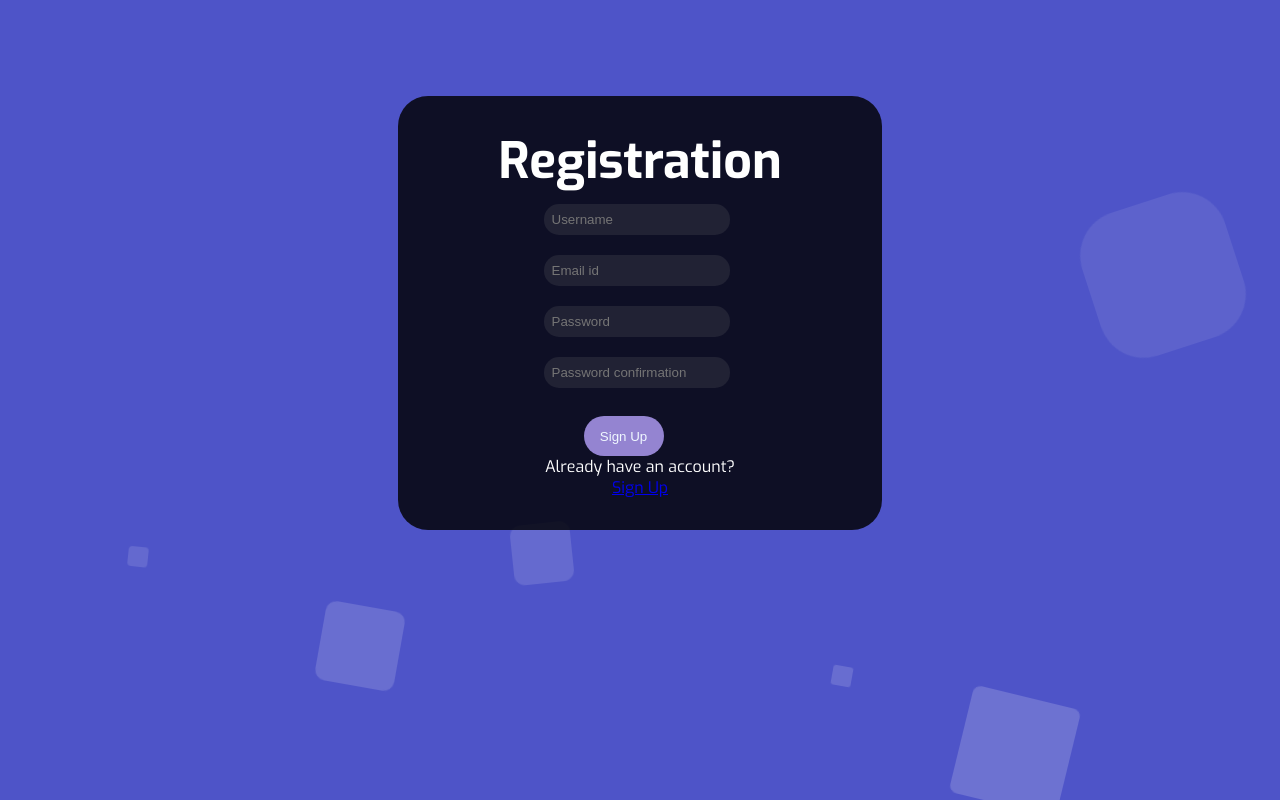
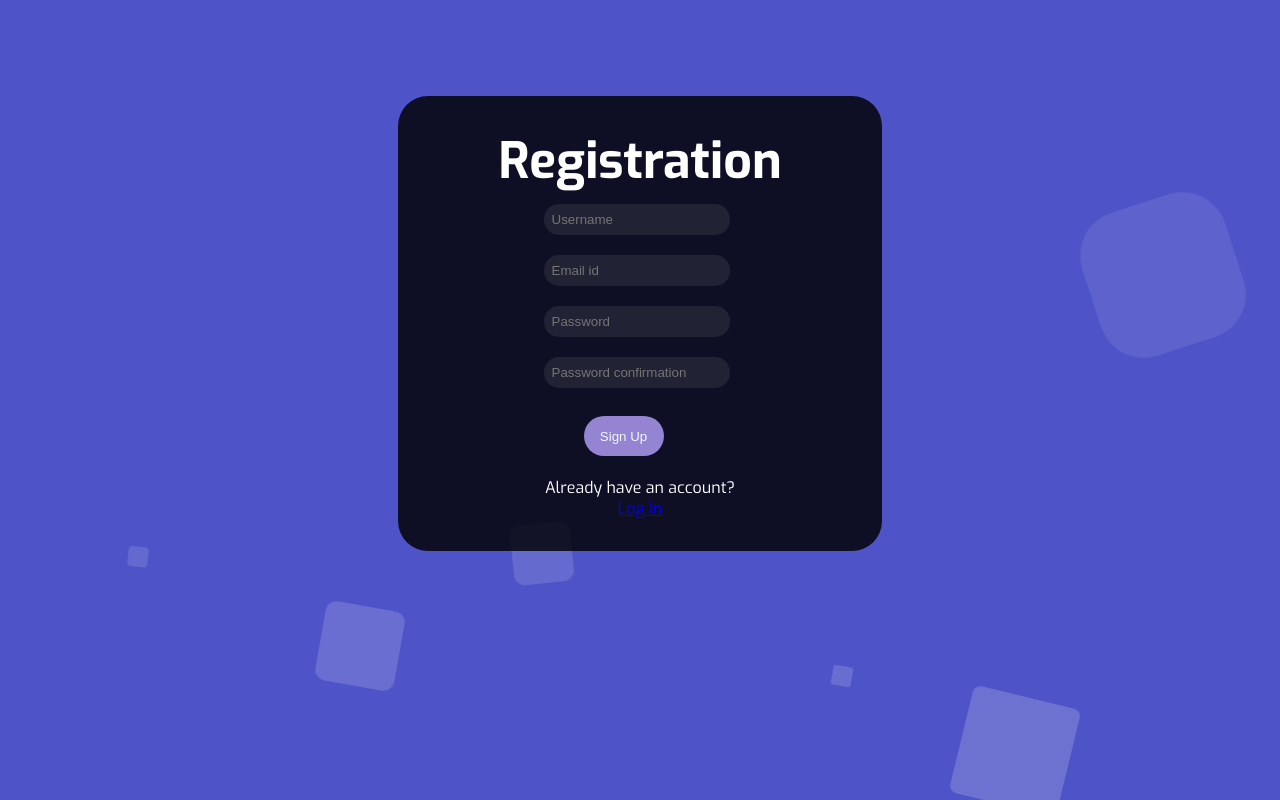
Before and after one commit to siddhiagarkar/ECOMMERCE, a Django app: page /register/ in a window 1280 px wide. Run offline with Django 4.2, Linux system fonts and the light colour scheme.

Commit message:
minor edits in registration page

```diff
--- a/ecommerce/app/templates/login.html
+++ b/ecommerce/app/templates/login.html
@@ -4,12 +4,12 @@
   <div class="context">
     <div class="card">
     <h1>Login</h1>
-<form method="POST" action="">
+<form method="POST" action="/login/">
   {% csrf_token %}
   <input class="search-bar" name="username" type="text" placeholder="Username"><br>
   <input class="search-bar" name="password" type="password" placeholder="Password"><br>
   <button type="submit" style="margin-left: 50px;">Log In</button>
-</form>
+</form><br>
 Don't have an account? <a href="{% url 'register' %}">Sign Up</a>
 </div>
 </div>
--- a/ecommerce/app/templates/registration.html
+++ b/ecommerce/app/templates/registration.html
@@ -11,8 +11,8 @@
   <input class="search-bar" name="password1" type="password" placeholder="Password"><br>
   <input class="search-bar" name="password2" type="password" placeholder="Password confirmation"><br>
   <button type="submit" style="margin-left: 50px;">Sign Up</button>
-</form>
-Already have an account? <a href="{% url 'login' %}">Sign Up</a>
+</form><br>
+Already have an account? <a href="{% url 'login' %}">Log In</a>
 </div>
 </div>
 </body>
```
